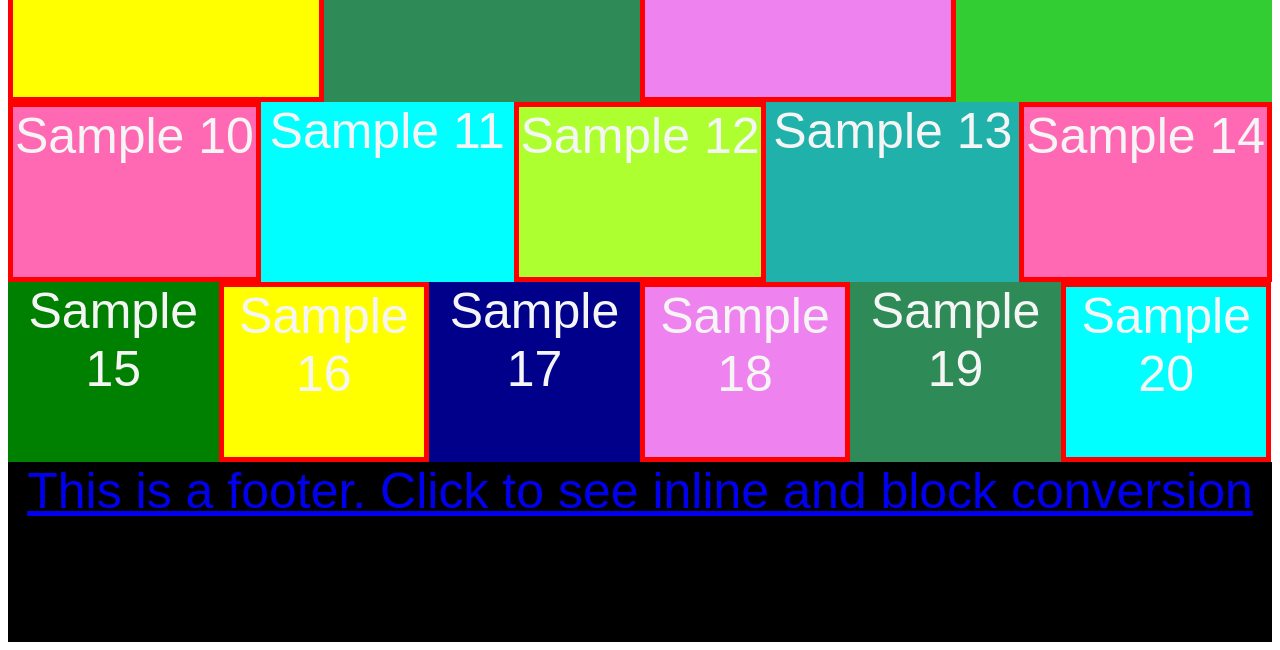
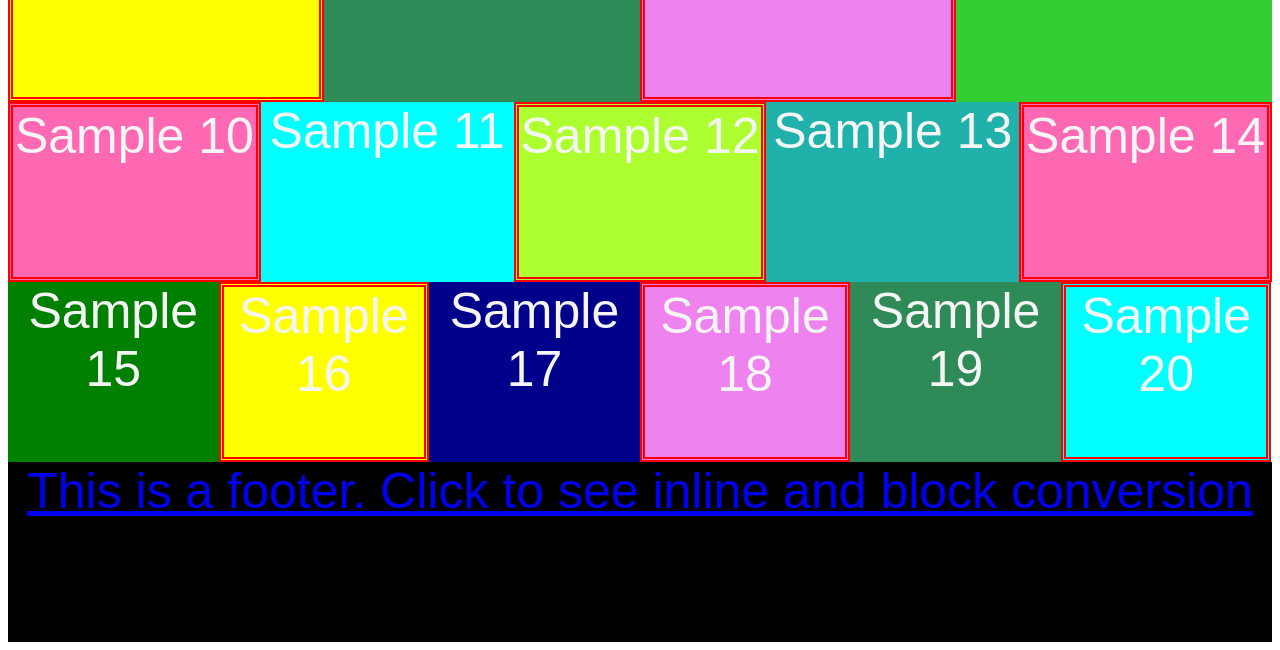
Before and after one commit to Klause-9999/class6_inline_block_layout, a plain HTML site: page index.html in a window 1280 px wide. Shown: the part 626-1276 px from the top of the page. Drawn offline with Linux system fonts and the light colour scheme.

Commit message:
style.css

```diff
--- a/css/style.css
+++ b/css/style.css
@@ -117,5 +117,5 @@ body{
 	float: left;
 }
 .sa2, .sa4, .sa6, .sa8, .sa10, .sa12, .sa14, .sa16, .sa18, .sa20{
-	border: 5px solid red;
+	border: 5px double red;
 }
```
